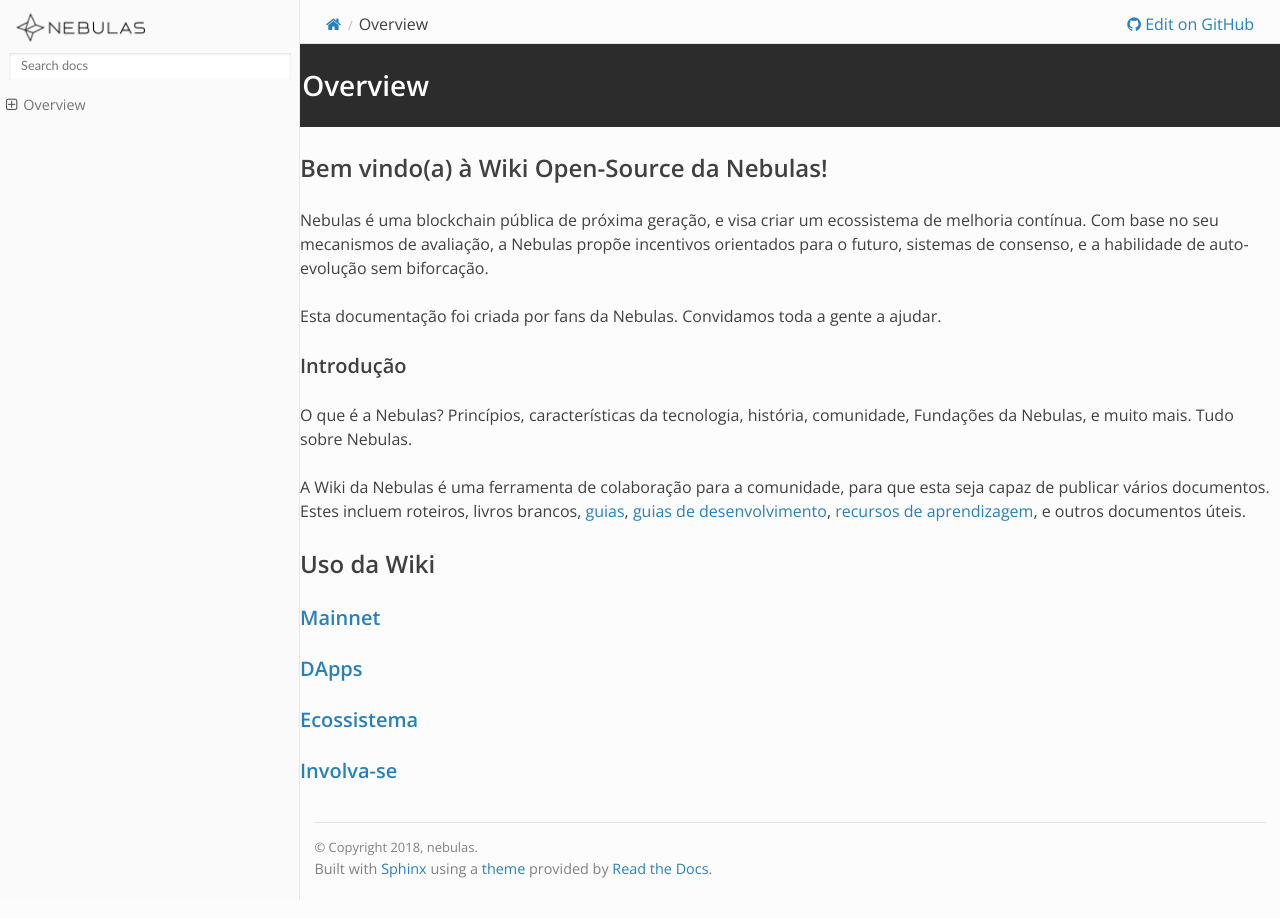
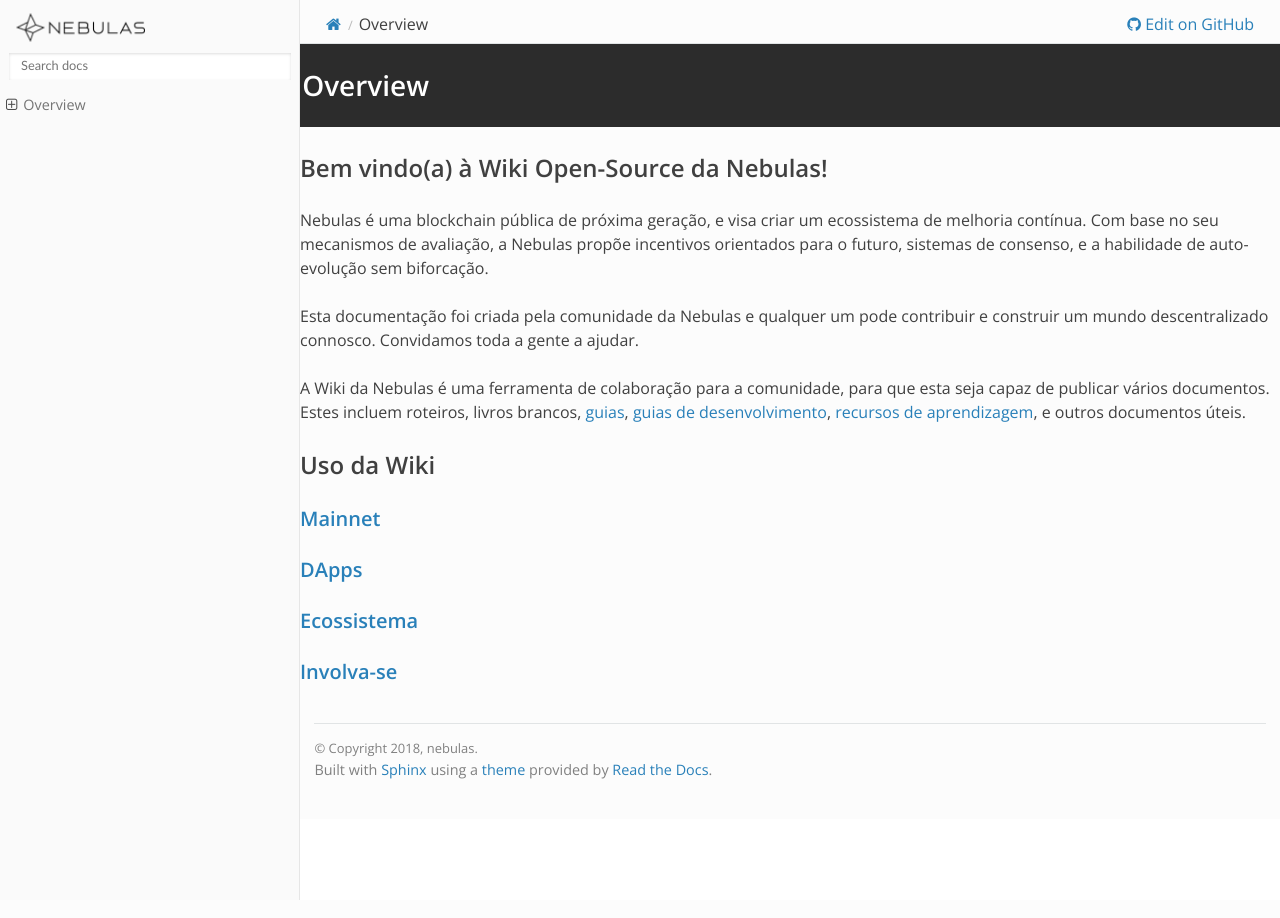
Before and after one commit to nebulasio/nebdocs, a Sphinx documentation site: the page built from docs/overview.md, in a window 1280 px wide. Built offline with Sphinx 7.4.7 and the Read the Docs theme 2.0.0, drawn with Linux system fonts in a browser that asks for light colours; pages that are not in the unit, such as notebooks, are missing from menus.

Commit message:
bring overview.md to par

```diff
--- a/docs/overview.md
+++ b/docs/overview.md
@@ -2,13 +2,10 @@
 
 ## Bem vindo(a) à Wiki Open-Source da Nebulas!
 
+
 Nebulas é uma blockchain pública de próxima geração, e visa criar um ecossistema de melhoria contínua. Com base no seu mecanismos de avaliação, a Nebulas propõe incentivos orientados para o futuro, sistemas de consenso, e a habilidade de auto-evolução sem biforcação.
 
-Esta documentação foi criada por fans da Nebulas. Convidamos toda a gente a ajudar.
-
-#### Introdução
-
-O que é a Nebulas? Princípios, características da tecnologia, história, comunidade, Fundações da Nebulas, e muito mais. Tudo sobre Nebulas.
+Esta documentação foi criada pela comunidade da Nebulas e qualquer um pode contribuir e construir um mundo descentralizado connosco. Convidamos toda a gente a ajudar.
 
 A Wiki da Nebulas é uma ferramenta de colaboração para a comunidade, para que esta seja capaz de publicar vários documentos. Estes incluem roteiros, livros brancos, [guias](wiki-using-guide.html), [guias de desenvolvimento](dapp-development/README.html), [recursos de aprendizagem](dapp-development/learning-resources.html), e outros documentos úteis.
 
```
